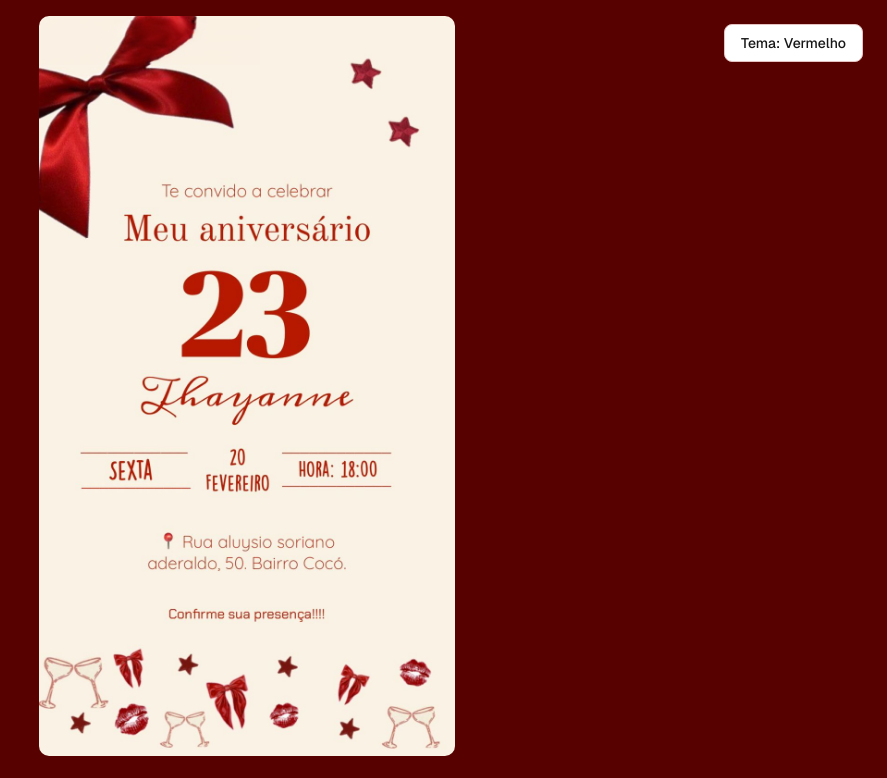
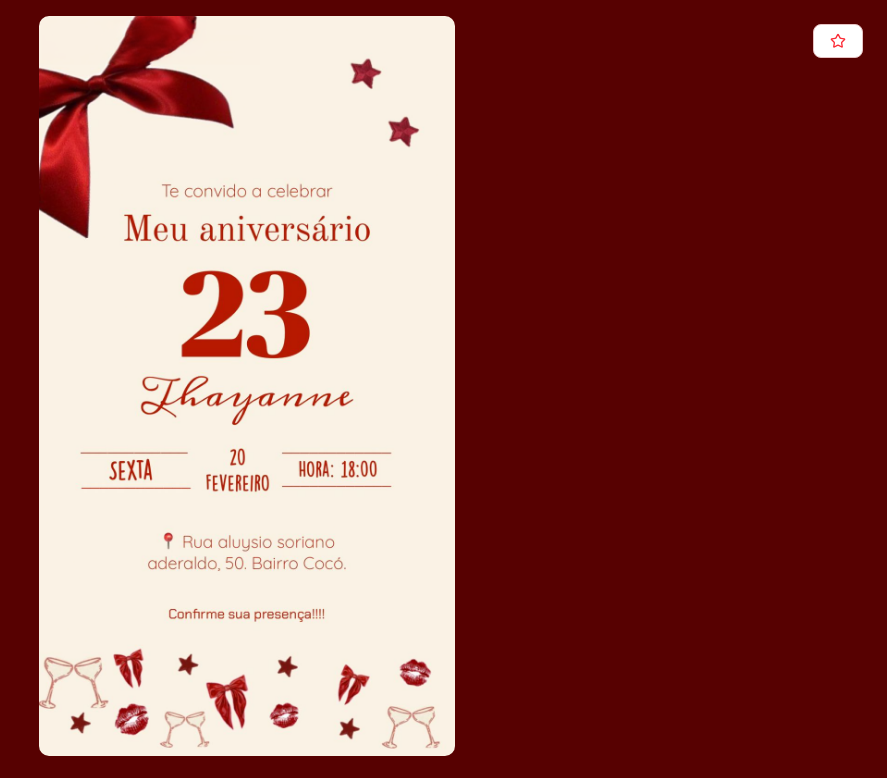
Before and after one commit to ThaayOliveira/convite-aniversario, a Next.js app: page / in a window 1280 px wide. Shown: the top 778 px of the page, without its empty margins (393-1280 px from the left). Built offline with nearby package versions, Linux system fonts and the light colour scheme.

Commit message:
feat: icones

```diff
--- a/app/components/theme-toggle.tsx
+++ b/app/components/theme-toggle.tsx
@@ -3,6 +3,8 @@
   import { useEffect, useState } from "react";
 
   type Theme = "red" | "light" | "dark";
+
+  import { Star, Sun, Moon } from "lucide-react";
 
   export function ThemeToggle() {
     const [theme, setTheme] = useState<Theme>("red");
@@ -49,7 +51,23 @@ return (
           hover:opacity-80 transition
         "
       >
-      Tema: {theme === "red" ? "Vermelho" : theme === "light" ? "Claro" : "Escuro"}
+      {theme === "red" && (
+        <>
+          <Star className="w-4 h-4 text-red-500" />
+        </>
+      )}
+
+      {theme === "light" && (
+        <>
+          <Sun className="w-4 h-4 text-yellow-600" />
+        </>
+      )}
+
+      {theme === "dark" && (
+        <>
+          <Moon className="w-4 h-4 text-blue-600" />
+        </>
+      )}
     </button>
     );
   }
```
Lines whose indentation alone changed are shown as unchanged.
